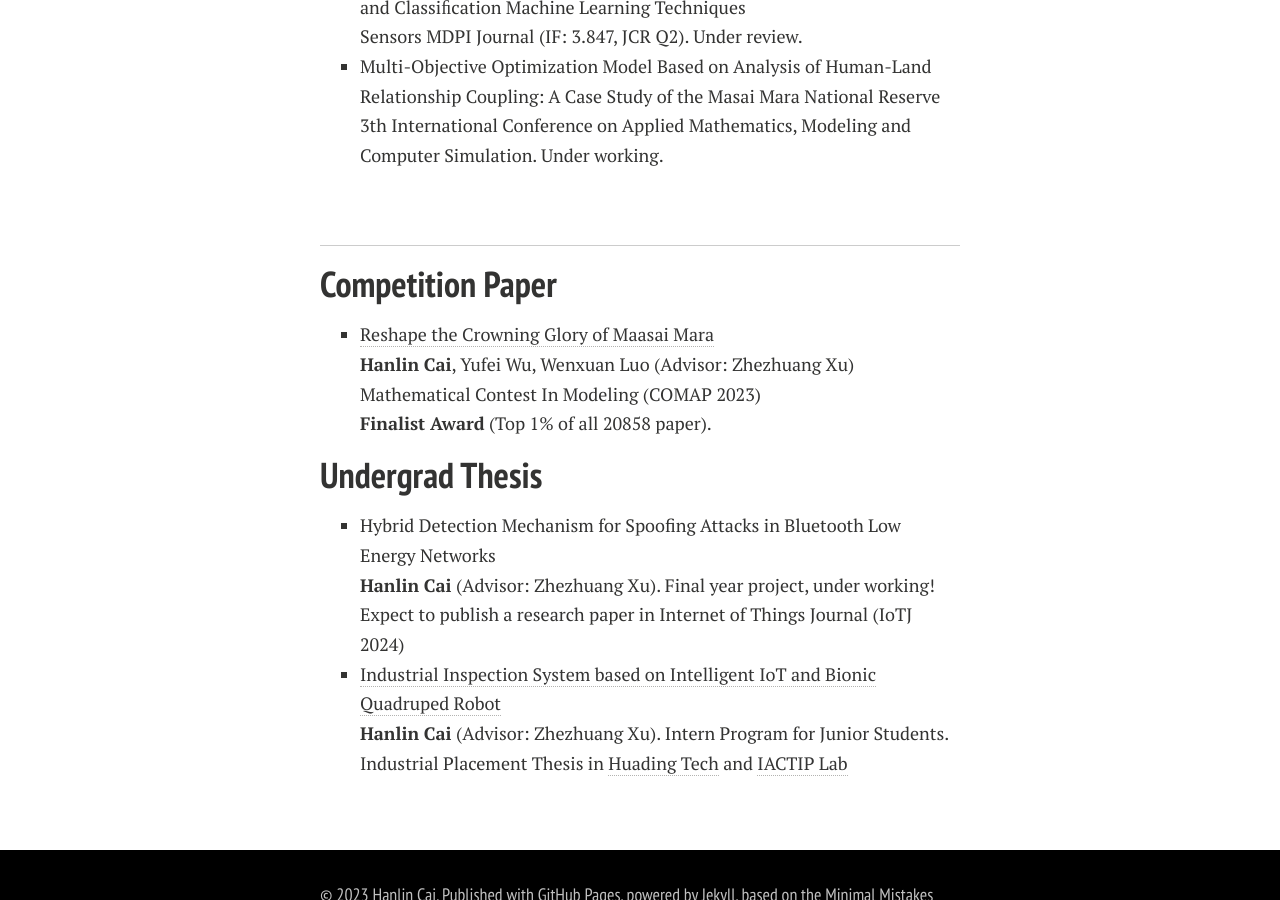
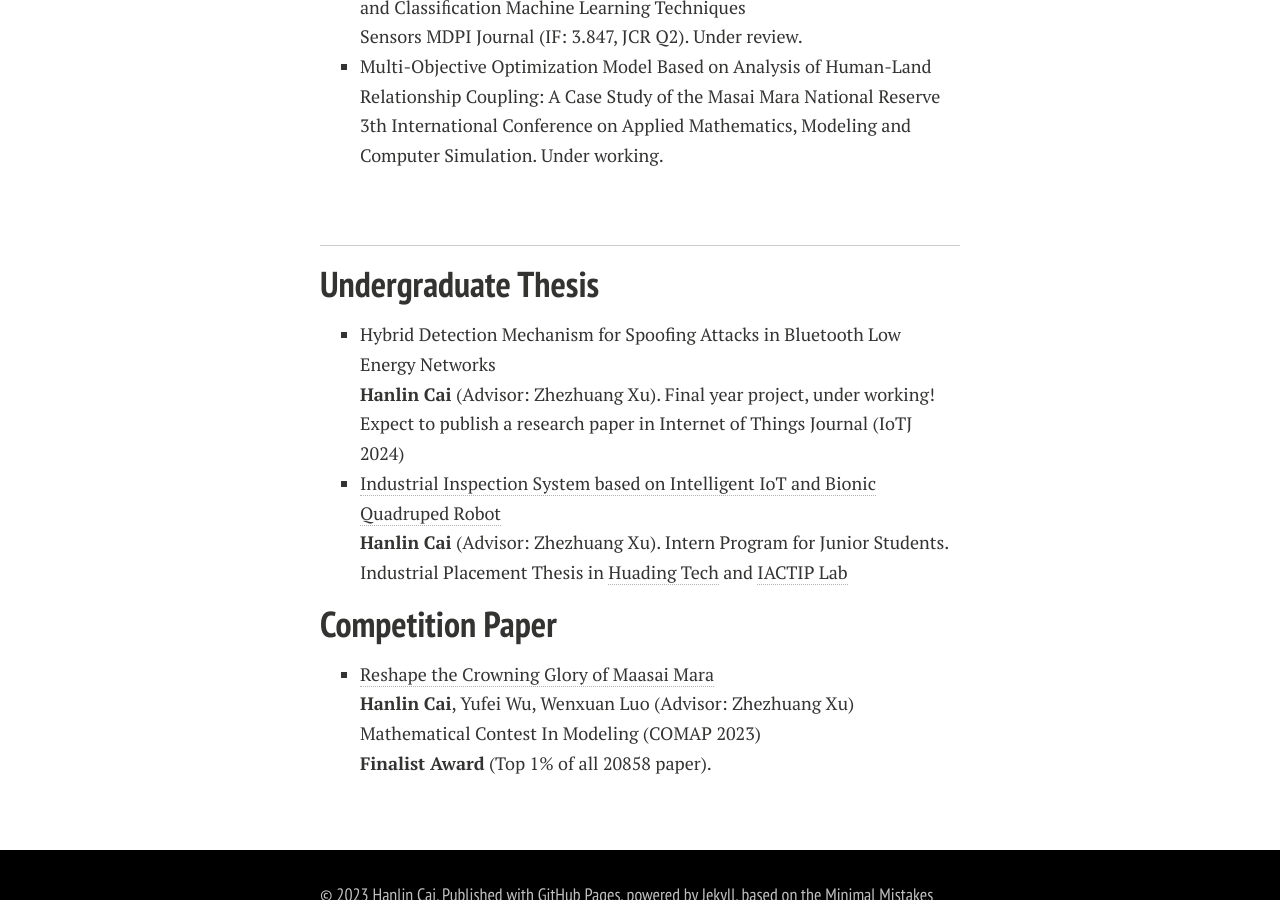
Before and after one commit to GuangLun2000/GuangLun2000.github.io, a Jekyll site: the page built from publications.md, in a window 1280 px wide and 900 px high, scrolled down 878 px. Built offline with Jekyll 4.4.1, drawn with Linux system fonts in a browser that asks for light colours; nearby versions of some CDN libraries; comment, search, counter and statistics services are not loaded; a style sheet for code colours, icons or effects is not loaded.

Commit message:
Update publications.md

```diff
--- a/publications.md
+++ b/publications.md
@@ -24,11 +24,11 @@ Lastest Update: 11st Aug 2023&nbsp;  [中文 (Chinese Version)](https://caihanli
 
 ---
 
+## Undergraduate Thesis
+
+- Hybrid Detection Mechanism for Spoofing Attacks in Bluetooth Low Energy Networks<br>**Hanlin Cai** (Advisor: Zhezhuang Xu). Final year project, under working!<br>Expect to publish a research paper in Internet of Things Journal (IoTJ 2024)
+- [Industrial Inspection System based on Intelligent IoT and Bionic Quadruped Robot](https://caihanlin.com/mypaper/thesis/IP-thesis.pdf)<br>**Hanlin Cai** (Advisor: Zhezhuang Xu). Intern Program for Junior Students.<br>Industrial Placement Thesis in [Huading Tech](http://www.hdim.com.cn/) and [IACTIP Lab](https://dqxy.fzu.edu.cn/info/1023/2571.htm)<br>
+
 ## Competition Paper
 
 - [Reshape the Crowning Glory of Maasai Mara](https://caihanlin.com/mypaper/modeling/202302COMAP.pdf)<br>**Hanlin Cai**, Yufei Wu, Wenxuan Luo (Advisor: Zhezhuang Xu)<br>Mathematical Contest In Modeling (COMAP 2023)<br>**Finalist Award** (Top 1% of all 20858 paper).<br>
-
-## Undergrad Thesis
-
-- Hybrid Detection Mechanism for Spoofing Attacks in Bluetooth Low Energy Networks<br>**Hanlin Cai** (Advisor: Zhezhuang Xu). Final year project, under working!<br>Expect to publish a research paper in Internet of Things Journal (IoTJ 2024)
-- [Industrial Inspection System based on Intelligent IoT and Bionic Quadruped Robot](https://caihanlin.com/mypaper/thesis/IP-thesis.pdf)<br>**Hanlin Cai** (Advisor: Zhezhuang Xu). Intern Program for Junior Students.<br>Industrial Placement Thesis in [Huading Tech](http://www.hdim.com.cn/) and [IACTIP Lab](https://dqxy.fzu.edu.cn/info/1023/2571.htm)<br>
```
